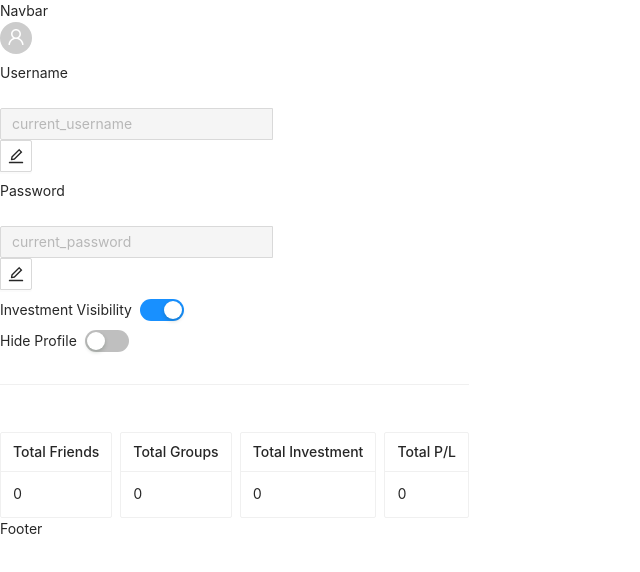
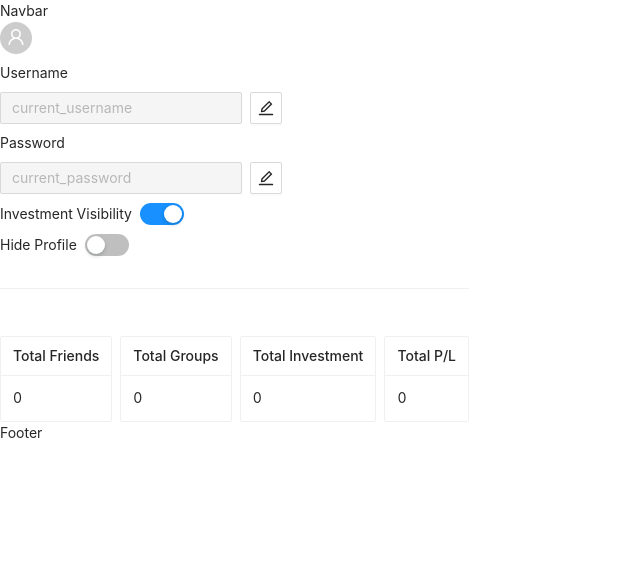
Before and after one commit to agiledev-students-fall2022/final-project-team-almaal, a React (Create React App) app in the folder front-end/: page /profile in a window 1280 px wide. Shown: the top 572 px of the page, without its empty margins (0-640 px from the left). Built offline with nearby package versions, Linux system fonts and the light colour scheme.

Commit message:
added login page

```diff
--- a/front-end/src/App.js
+++ b/front-end/src/App.js
@@ -5,7 +5,9 @@ import Footer from './components/Footer'
 import Home from './routes/Home'
 import Friends from './routes/Friends'
 import Groups from './routes/Groups'
-import Profile from './routes/Profile';
+import Profile from './routes/Profile'
+import Login from './routes/Login'
+import CreateAccount from './routes/CreateAccount';
 
 import {
   BrowserRouter,
@@ -23,6 +25,8 @@ function App() {
           <Route path="/friends" element={<Friends />} />
           <Route path="/groups" element={<Groups />} />
           <Route path="/profile" element={<Profile />} />
+          <Route path="/login" element={<Login />} />
+          <Route path="/createAccount" element={<CreateAccount />} />
         </Routes>
       </BrowserRouter>
       <Footer />
--- a/front-end/src/routes/Profile.jsx
+++ b/front-end/src/routes/Profile.jsx
@@ -13,21 +13,17 @@ const Profile = ({total_friends=0, total_groups=0, total_investment=0, total_pl=
                 <Avatar icon={<UserOutlined />}/>
                 Username
                 <Space>
-                    <Input.Group compact>
                     <Input defaultValue="current_username" disabled />
                     <Tooltip>
                         <Button icon={<EditOutlined />} />
                     </Tooltip>
-                    </Input.Group>
                 </Space>
                 Password
                 <Space>
-                    <Input.Group compact>
                     <Input defaultValue="current_password" disabled />
                     <Tooltip>
                         <Button icon={<EditOutlined />} />
                     </Tooltip>
-                    </Input.Group>
                 </Space>
                 <Space>Investment Visibility<Switch defaultChecked ></Switch></Space>
                 <Space>Hide Profile<Switch></Switch></Space>
@@ -43,5 +39,6 @@ const Profile = ({total_friends=0, total_groups=0, total_investment=0, total_pl=
             </Space>
         </div>
     );
+
 }
 export default Profile
```
Lines whose indentation alone changed are shown as unchanged.
